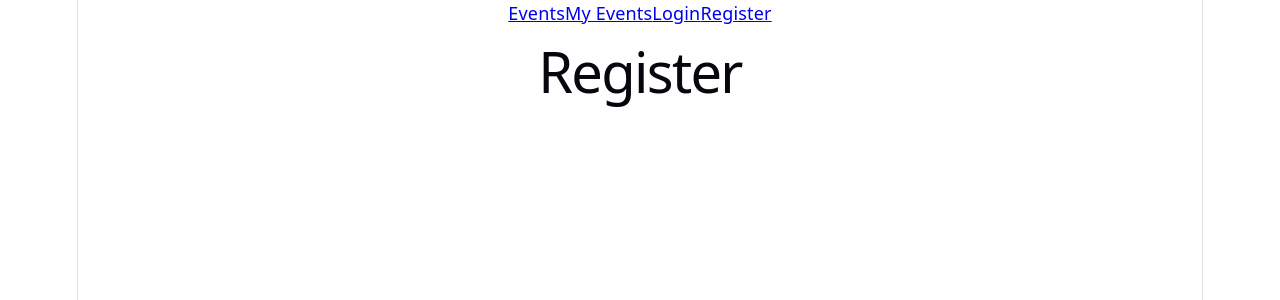
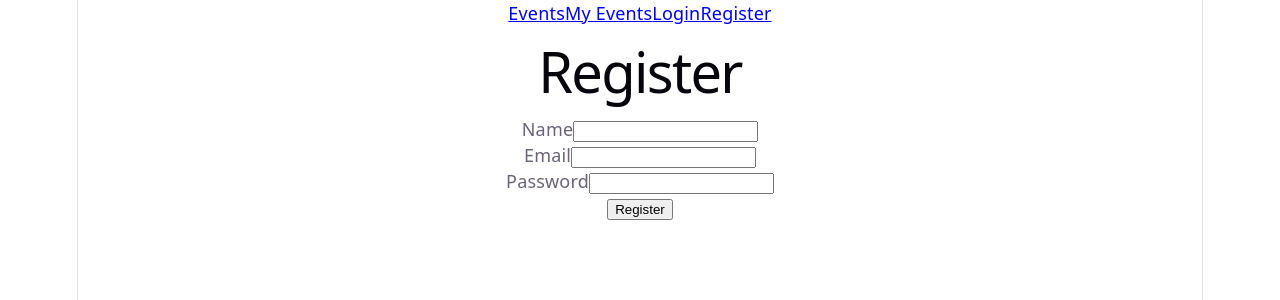
Before and after one commit to hafabdulla/event-management-system, a React (Vite) app: page /register in a window 1280 px wide. Shown: the top 300 px of the page. Built offline with nearby package versions, Linux system fonts and the light colour scheme.

Commit message:
Add login and registertion forms

```diff
--- a/src/pages/Login.jsx
+++ b/src/pages/Login.jsx
@@ -1,8 +1,70 @@
-function Login(){
-	return(
-		<div>
-			<h1> Login </h1>
-		</div>
-	);
+import { useState, useEffect } from "react";
+import { useDispatch, useSelector } from "react-redux";
+import { register } from "../store/authSlice";
+import { useNavigate } from "react-router-dom";
+
+function Register() {
+  const [email, setEmail] = useState("");
+  const [password, setPassword] = useState("");
+  const [formError, setFormError] = useState("");
+
+  const dispatch = useDispatch();
+  const navigate = useNavigate();
+  const error = useSelector((state) => state.auth.error);
+  const user = useSelector((state) => state.auth.user);
+
+  useEffect(() => {
+    if (user) navigate("/events");
+  }, [user, navigate]);
+
+  function handleSubmit(e) {
+    e.preventDefault();
+    setFormError("");
+    if (!email.trim() || !password) {
+      setFormError("All fields are required.");
+      return;
+    }
+    dispatch(register({ email: email.trim(), password }));
+  }
+
+  return (
+    <div>
+      <h1>Register</h1>
+
+      <form onSubmit={handleSubmit}>
+        <div>
+          <label htmlFor="email">Email</label>
+          <input
+            id="email"
+            type="email"
+            value={email}
+            onChange={(e) => setEmail(e.target.value)}
+            required
+          />
+        </div>
+
+        <div>
+          <label htmlFor="password">Password</label>
+          <input
+            id="password"
+            type="password"
+            value={password}
+            onChange={(e) => setPassword(e.target.value)}
+            required
+          />
+        </div>
+
+        {formError && <p className="error">{formError}</p>}
+
+        {error && <p className="error">{error}</p>}
+
+        <button type="submit">Register</button>
+      </form>
+      <p>
+        Already have an account? <Link to="/login">Login</Link>
+      </p>
+    </div>
+  );
 }
-export default Login;
+
+export default Register;
--- a/src/pages/Register.jsx
+++ b/src/pages/Register.jsx
@@ -1,11 +1,79 @@
-function Register(){
-    return(
+import { useState, useEffect } from "react";
+import { useDispatch, useSelector } from "react-redux";
+import { register } from "../store/authSlice";
+import { useNavigate } from "react-router-dom";
+
+function Register() {
+  const [name, setName] = useState("");
+  const [email, setEmail] = useState("");
+  const [password, setPassword] = useState("");
+  const [formError, setFormError] = useState("");
+
+  const dispatch = useDispatch();
+  const navigate = useNavigate();
+  const error = useSelector((state) => state.auth.error);
+  const user = useSelector((state) => state.auth.user);
+
+  useEffect(() => {
+    if (user) navigate("/events");
+  }, [user, navigate]);
+
+  function handleSubmit(e) {
+    e.preventDefault();
+    setFormError("");
+    if (!name.trim() || !email.trim() || !password) {
+      setFormError("All fields are required.");
+      return;
+    }
+    dispatch(register({ name, email, password }));
+  }
+
+  return (
+    <div>
+      <h1>Register</h1>
+
+      <form onSubmit={handleSubmit}>
         <div>
-            <h1>
-                Register
-            </h1>
+          <label htmlFor="name">Name</label>
+          <input
+            id="name"
+            type="text"
+            value={name}
+            onChange={(e) => setName(e.target.value)}
+            required
+          />
         </div>
-    )
+
+        <div>
+          <label htmlFor="email">Email</label>
+          <input
+            id="email"
+            type="email"
+            value={email}
+            onChange={(e) => setEmail(e.target.value)}
+            required
+          />
+        </div>
+
+        <div>
+          <label htmlFor="password">Password</label>
+          <input
+            id="password"
+            type="password"
+            value={password}
+            onChange={(e) => setPassword(e.target.value)}
+            required
+          />
+        </div>
+
+        {formError && <p className="error">{formError}</p>}
+
+        {error && <p className="error">{error}</p>}
+
+        <button type="submit">Register</button>
+      </form>
+    </div>
+  );
 }
 
 export default Register;
```
